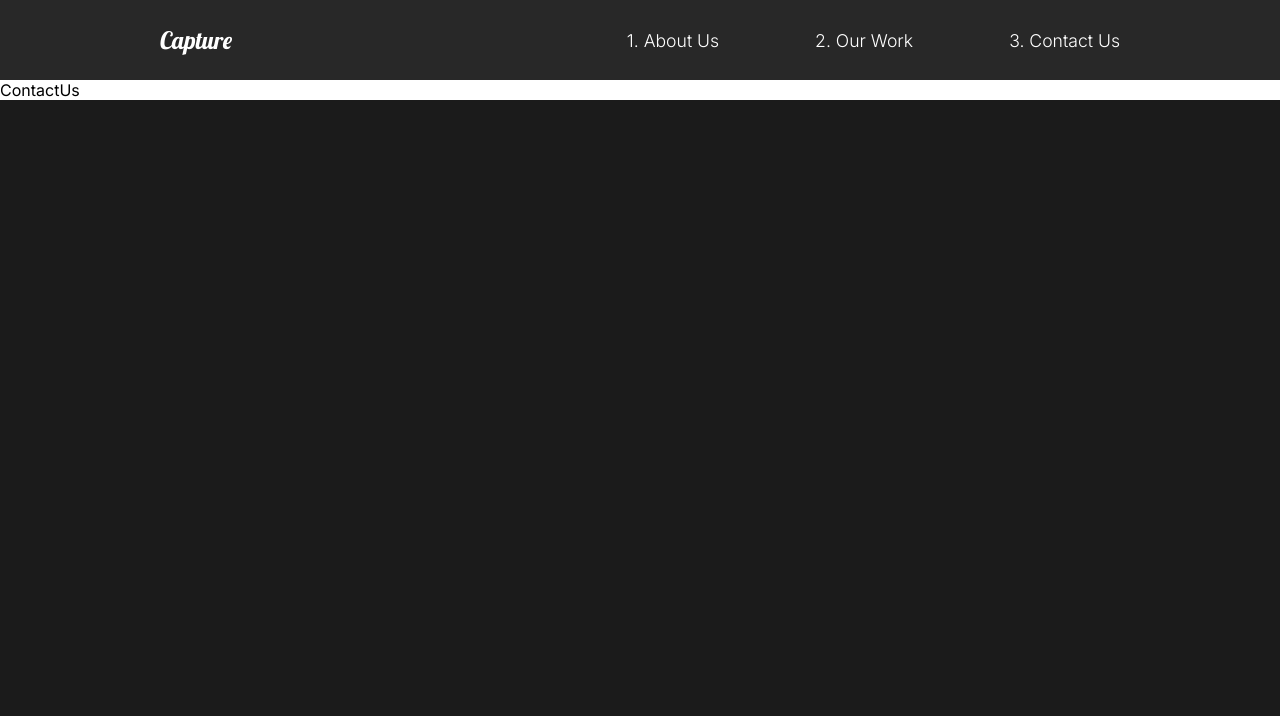
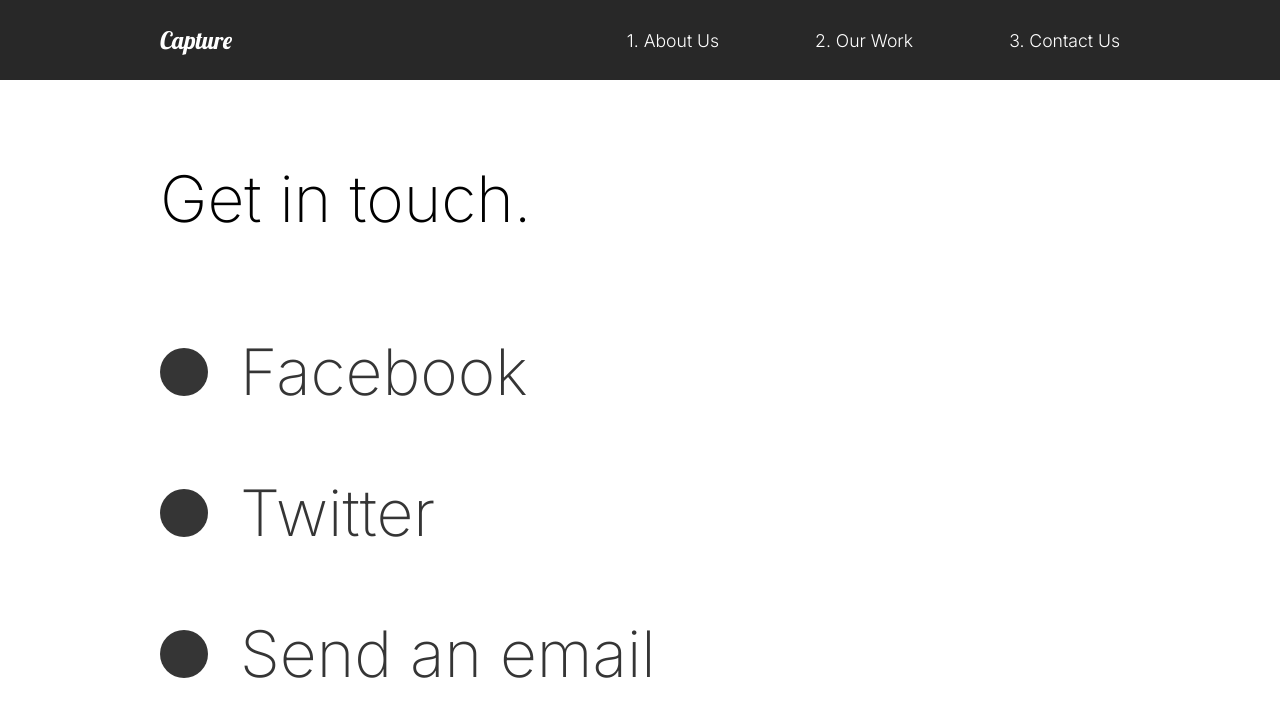
Before and after one commit to Gilles-MUESS/capture, a React (Create React App) app: page /contact in a window 1280 px wide. Shown: the top 716 px of the page. Built offline with nearby package versions, Linux system fonts and the light colour scheme.

Commit message:
added animations

```diff
--- a/src/animation.js
+++ b/src/animation.js
@@ -53,7 +53,33 @@
   },
 };
 
+export const sliderReveal = {
+  hidden: { x: '130%', skew: '45deg' },
+  show: {
+    x: '0',
+    skew: '0deg',
+    transition: { duration: 1, ease: 'easeOut' },
+  },
+};
+
 export const sliderContainer = {
   hidden: { opacity: 1 },
   show: { opacity: 1, transition: { staggerChildren: 0.15, ease: 'easeOut' } },
 };
+
+export const scrollReveal = {
+  hidden: {
+    opacity: 0,
+    scale: 1.2,
+    transition: {
+      duration: 0.5,
+    },
+  },
+  show: {
+    opacity: 1,
+    scale: 1,
+    transition: {
+      duration: 0.5,
+    },
+  },
+};
--- a/src/components/FaqSection.js
+++ b/src/components/FaqSection.js
@@ -1,16 +1,25 @@
 import React from 'react';
 import styled from 'styled-components';
 import { About } from '../styles';
+import Toggle from './Toggle';
+import { motion, AnimateSharedLayout } from 'framer-motion';
+import useScroll from './useScroll';
+import { scrollReveal } from '../animation';
 
 function FaqSection() {
+  const [element, controls] = useScroll();
   return (
-    <Faq>
-      <div className='description'>
-        <h2>
-          Any Questions ? <span>FAQ</span>
-        </h2>
-        <div className='question'>
-          <h4>How do I start ?</h4>
+    <Faq
+      variants={scrollReveal}
+      ref={element}
+      animate={controls}
+      initial='hidden'
+    >
+      <h2>
+        Any Questions ? <span>FAQ</span>
+      </h2>
+      <AnimateSharedLayout>
+        <Toggle title='How do I start ?'>
           <div className='answer'>
             <p>Lorem ipsum dolor sit, amet consectetur adipisicing elit ?</p>
             <p>
@@ -20,10 +29,9 @@
               magnam veritatis, aliquid debitis pariatur sed.
             </p>
           </div>
-          <div className='faq-line'></div>
-        </div>
-        <div className='question'>
-          <h4>Payment methods</h4>
+        </Toggle>
+
+        <Toggle title='Payment methods'>
           <div className='answer'>
             <p>Lorem ipsum dolor sit, amet consectetur adipisicing elit ?</p>
             <p>
@@ -33,10 +41,9 @@
               magnam veritatis, aliquid debitis pariatur sed.
             </p>
           </div>
-          <div className='faq-line'></div>
-        </div>
-        <div className='question'>
-          <h4>What products do you offer ?</h4>
+        </Toggle>
+
+        <Toggle title='What products do you offer ?'>
           <div className='answer'>
             <p>Lorem ipsum dolor sit, amet consectetur adipisicing elit ?</p>
             <p>
@@ -46,10 +53,9 @@
               magnam veritatis, aliquid debitis pariatur sed.
             </p>
           </div>
-          <div className='faq-line'></div>
-        </div>
-        <div className='question'>
-          <h4>How do you work ?</h4>
+        </Toggle>
+
+        <Toggle title='How do you work ?'>
           <div className='answer'>
             <p>Lorem ipsum dolor sit, amet consectetur adipisicing elit ?</p>
             <p>
@@ -59,9 +65,8 @@
               magnam veritatis, aliquid debitis pariatur sed.
             </p>
           </div>
-          <div className='faq-line'></div>
-        </div>
-      </div>
+        </Toggle>
+      </AnimateSharedLayout>
     </Faq>
   );
 }
--- a/src/components/Movie.js
+++ b/src/components/Movie.js
@@ -3,11 +3,19 @@
 import { Link } from 'react-router-dom';
 
 import { motion } from 'framer-motion';
-import { fade, photoAnimation, lineAnimation } from '../animation';
+import { fade, photoAnimation, lineAnimation, slider } from '../animation';
+import useScroll from '../components/useScroll';
 
 function Movie({ movie }) {
+  const [element, controls] = useScroll();
+
   return (
-    <StyledMovie>
+    <StyledMovie
+      ref={element}
+      variants={fade}
+      animate={controls}
+      initial='hidden'
+    >
       <motion.h2 variants={fade}>{movie.title}</motion.h2>
       <motion.div variants={lineAnimation} className='line'></motion.div>
       <Link to={movie.url}>
@@ -23,7 +31,7 @@
   );
 }
 
-const StyledMovie = styled.div`
+const StyledMovie = styled(motion.div)`
   padding-bottom: 10rem;
   .line {
     height: 0.5rem;
--- a/src/components/ServicesSection.js
+++ b/src/components/ServicesSection.js
@@ -1,15 +1,25 @@
 import React from 'react';
+import useScroll from './useScroll';
+//Images
 import clock from '../img/clock.svg';
 import diaphragm from '../img/diaphragm.svg';
 import money from '../img/money.svg';
 import teamwork from '../img/teamwork.svg';
 import home2 from '../img/home2.png';
+//Styles
 import { About, Description, Image } from '../styles';
 import styled from 'styled-components';
+import { scrollReveal } from '../animation';
 
 function ServicesSection() {
+  const [element, controls] = useScroll();
   return (
-    <Services>
+    <Services
+      variants={scrollReveal}
+      ref={element}
+      animate={controls}
+      initial='hidden'
+    >
       <Description>
         <h2>
           High <span>quality</span> services
--- /dev/null
+++ b/src/components/Toggle.js
@@ -0,0 +1,16 @@
+import React, { useState } from 'react';
+import { motion } from 'framer-motion';
+
+const Toggle = ({ children, title }) => {
+  const [toggle, setToggle] = useState(false);
+
+  return (
+    <motion.div layout className='question' onClick={() => setToggle(!toggle)}>
+      <motion.h4 layout>{title}</motion.h4>
+      {toggle ? children : ''}
+      <div className='faq-line'></div>
+    </motion.div>
+  );
+};
+
+export default Toggle;
--- /dev/null
+++ b/src/components/useScroll.js
@@ -0,0 +1,16 @@
+import React from 'react';
+import { useInView } from 'react-intersection-observer';
+import { useAnimation } from 'framer-motion';
+
+function useScroll() {
+  const controls = useAnimation();
+  const [element, view] = useInView({ threshold: 0.4 });
+  if (view) {
+    controls.start('show');
+  } else {
+    controls.start('hide');
+  }
+  return [element, controls];
+}
+
+export default useScroll;
--- a/src/pages/ContactUs.js
+++ b/src/pages/ContactUs.js
@@ -1,20 +1,71 @@
 import React from 'react';
 
 import { motion } from 'framer-motion';
-import { pageAnimation } from '../animation';
+import { pageAnimation, titleAnimation } from '../animation';
+import styled from 'styled-components';
 
 function ContactUs() {
   return (
-    <motion.div
+    <ContactStyle
       variants={pageAnimation}
       initial='hidden'
       animate='show'
       exit='exit'
       style={{ background: '#fff' }}
     >
-      ContactUs
-    </motion.div>
+      <Title>
+        <Hide>
+          <motion.h2 variants={titleAnimation}>Get in touch.</motion.h2>
+        </Hide>
+      </Title>
+      <div>
+        <Hide>
+          <Social variants={titleAnimation}>
+            <Circle />
+            <h2>Facebook</h2>
+          </Social>
+        </Hide>
+        <Hide>
+          <Social variants={titleAnimation}>
+            <Circle />
+            <h2>Twitter</h2>
+          </Social>
+        </Hide>
+        <Hide>
+          <Social variants={titleAnimation}>
+            <Circle />
+            <h2>Send an email</h2>
+          </Social>
+        </Hide>
+      </div>
+    </ContactStyle>
   );
 }
 
+const ContactStyle = styled(motion.div)`
+  padding: 5rem 10rem;
+  color: #353535;
+  min-height: 90vh;
+`;
+const Title = styled.div`
+  margin-bottom: 4rem;
+  color: #000;
+`;
+const Hide = styled.div`
+  overflow: hidden;
+`;
+const Circle = styled.div`
+  border-radius: 50%;
+  width: 3rem;
+  height: 3rem;
+  background-color: #353535;
+`;
+const Social = styled(motion.div)`
+  display: flex;
+  align-items: center;
+  h2 {
+    margin: 2rem;
+  }
+`;
+
 export default ContactUs;
--- a/src/styles.js
+++ b/src/styles.js
@@ -1,6 +1,7 @@
 import styled from 'styled-components';
+import { motion } from 'framer-motion';
 
-export const About = styled.div`
+export const About = styled(motion.div)`
   min-height: 90vh;
   display: flex;
   align-items: center;
```
